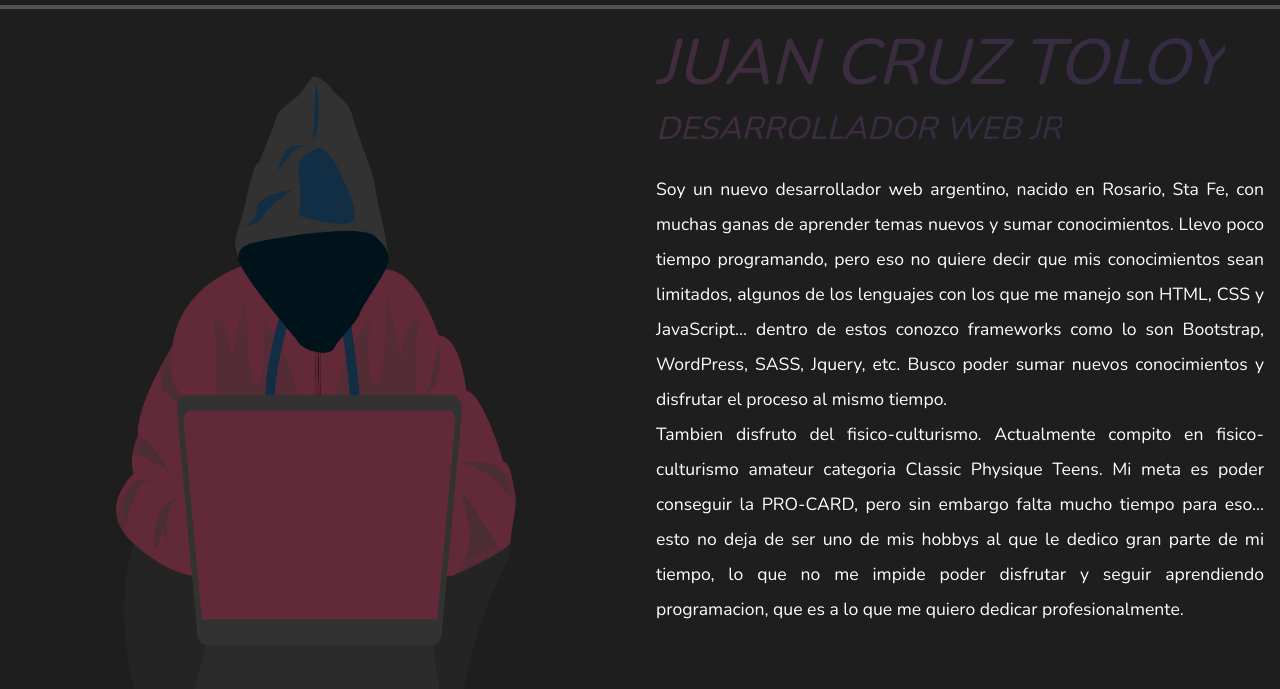
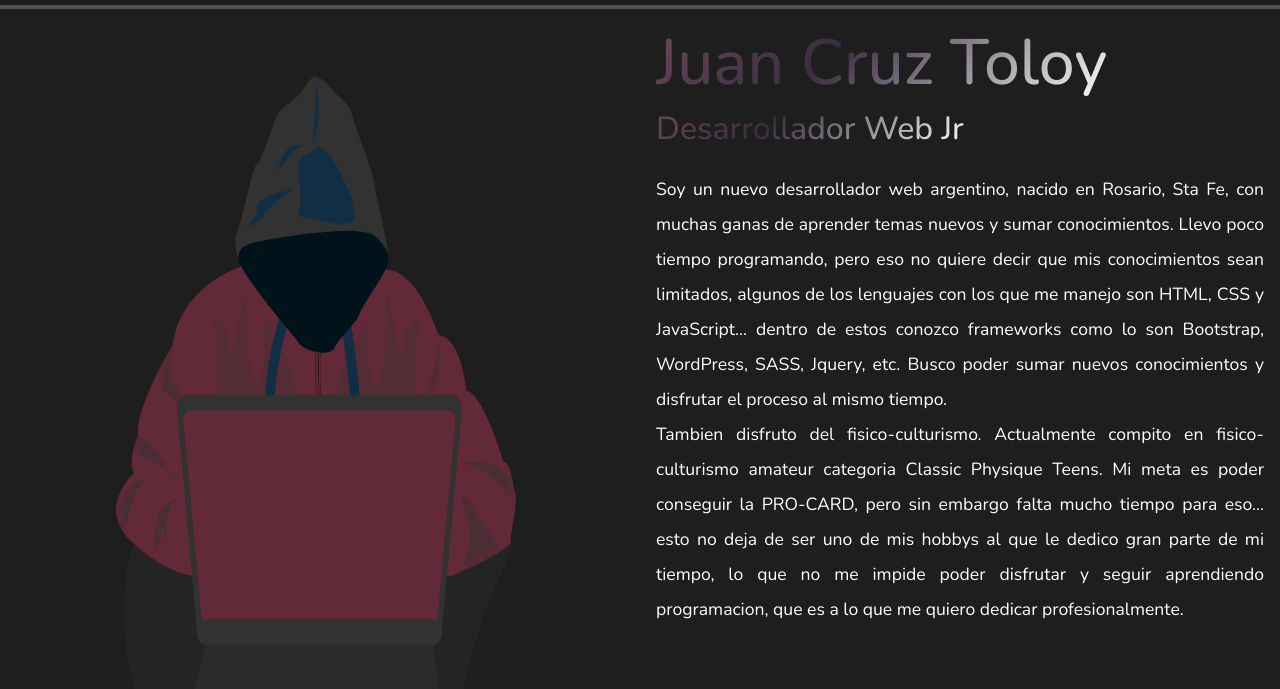
Before and after one commit to toleZ/web-personal, a plain HTML site: page pages/sobre-mi.html in a window 1280 px wide. Shown: the part 111-800 px from the top of the page. Drawn offline with nearby package versions, Linux system fonts and the light colour scheme; some icons are missing.

Commit message:
Modificando animacion @textclip

```diff
--- a/sass/parciales/_sobre-mi.sass
+++ b/sass/parciales/_sobre-mi.sass
@@ -36,8 +36,7 @@
   margin-top: 1rem
 
 .animate-charcter
-  text-transform: uppercase
-  background-image: linear-gradient(-225deg,#542c36 0%,#4b2c3a 29%,#3b2c40 67%,#332c44 100%)
+  background-image: linear-gradient(-225deg,#622938 0%,#8b616c 29%,#3b2c40 67%,#ffffff 100%)
   background-size: auto auto
   background-clip: border-box
   background-size: 200% auto
@@ -47,7 +46,6 @@
   -webkit-text-fill-color: transparent
   animation: textclip 2s linear infinite
   display: inline-block
-  font-style: italic
 
 @keyframes textclip
   to {background-position: 200% center}
```
Also changed, not shown: css/style.css, 1 other file.
